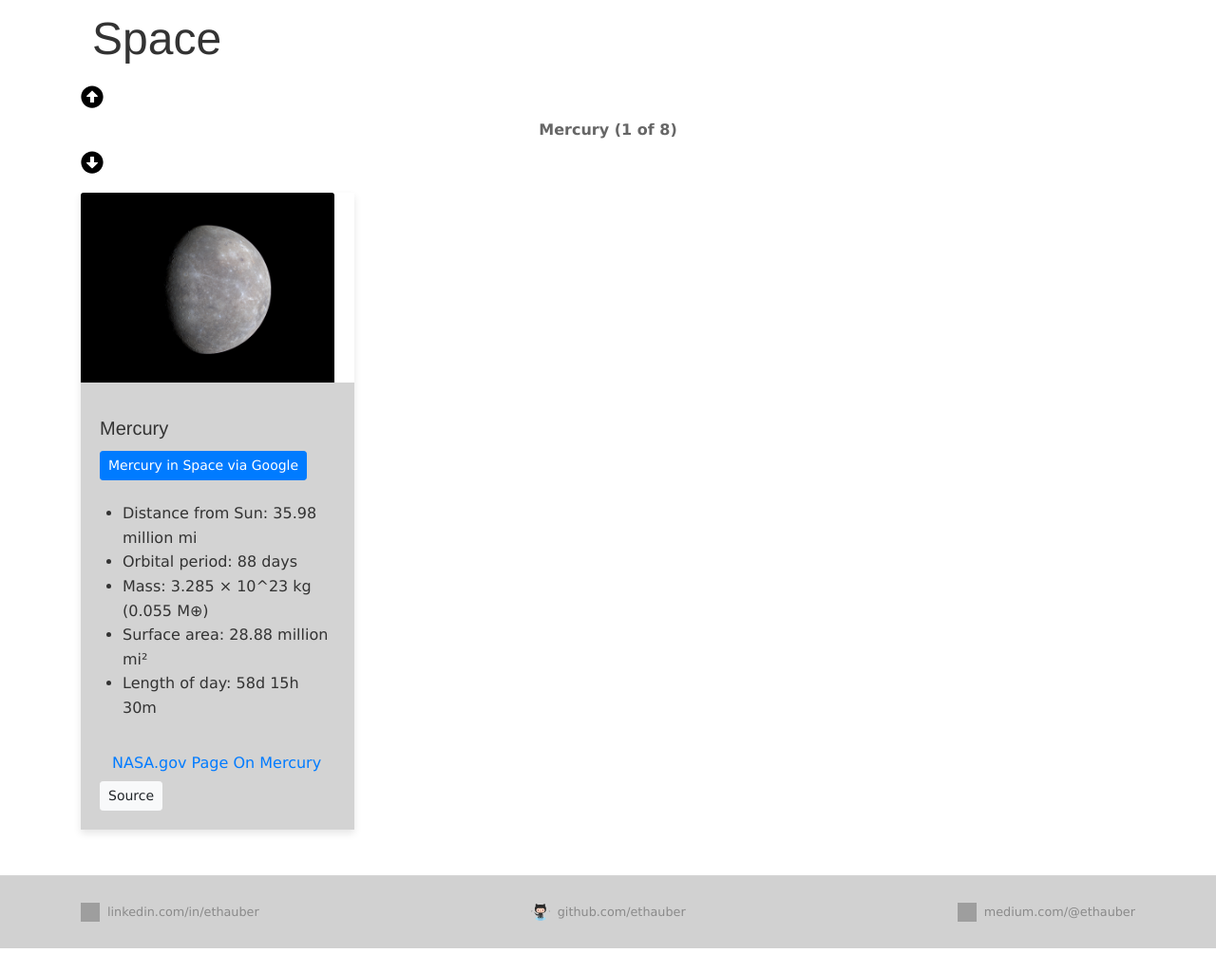
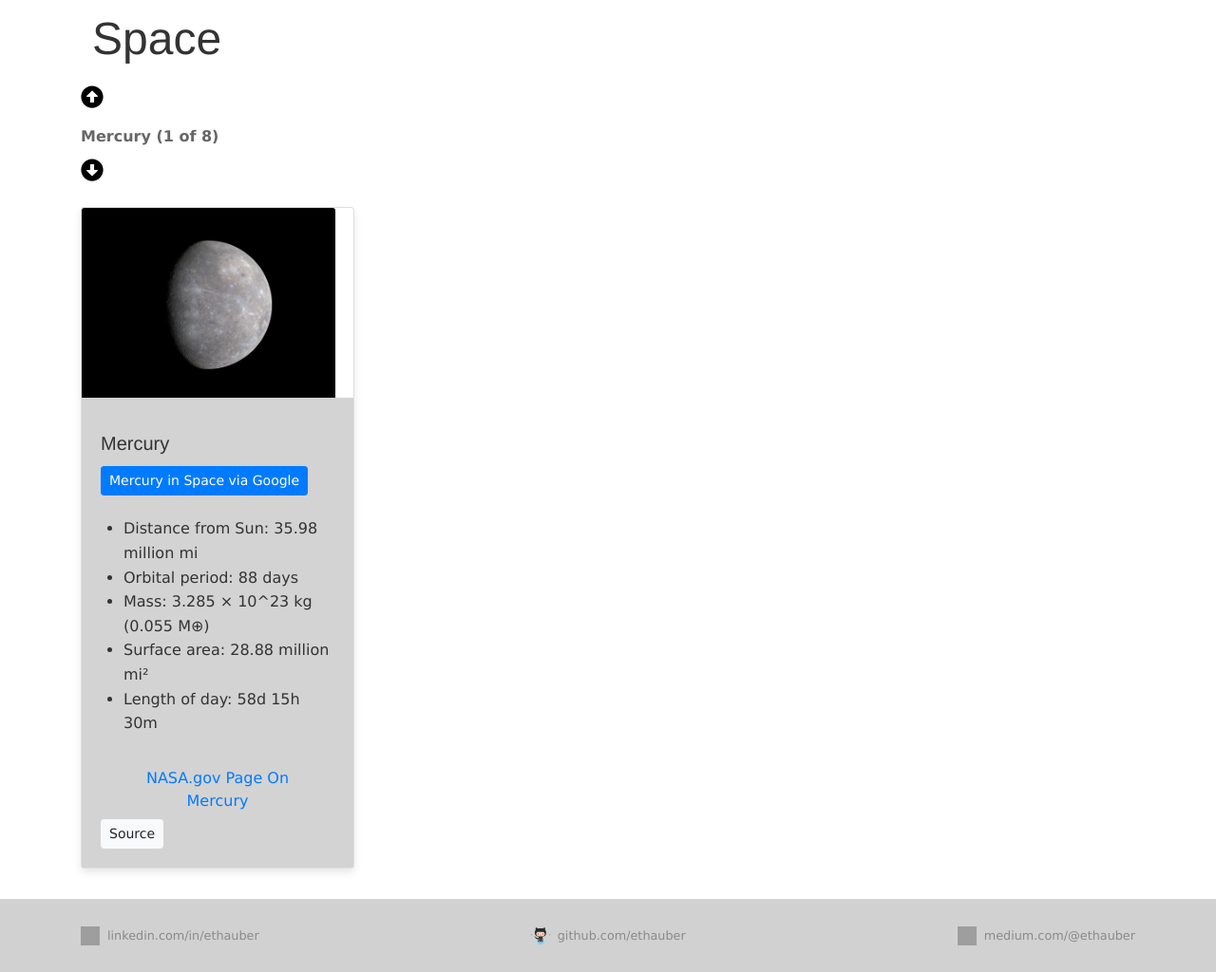
Before and after one commit to ethauber/ethauber.github.io, a Jekyll site: the page built from space/index.html, in a window 1280 px wide. Shown: the whole page at 95% size. Built offline with Jekyll 4.4.1, drawn with Linux system fonts in a browser that asks for light colours; before the commit the page ends 999 px from its top, so only the background shows below that; grey boxes are pictures that could not be loaded.

Commit message:
Update to use more of the new icons and link the websites

```diff
--- a/space/index.html
+++ b/space/index.html
@@ -5,20 +5,20 @@
 <link rel="stylesheet" href="../css/bootOverrides.css">
 <div id="planetsContainer" class="container" style="z-index: 0; position: relative;">
   <h1>Space</h1>
-  <div style="text-align: center; margin: 20px 0;">
-    <span class="d-flex justify-content-center arrow-up" style="cursor: pointer;" title="Previous Planet"></span>
+  <div style="margin: 20px 0;">
+    <span class="arrow-up" style="cursor: pointer; display: inline-block;" title="Previous Planet"></span>
     <div style="margin: 10px 0;">
       <span id="planetCounter">Planet 1 of 8</span>
     </div>
-    <span class="d-flex justify-content-center arrow-down" style="cursor: pointer;" title="Next Planet"></span>
+    <span class="arrow-down" style="cursor: pointer; display: inline-block;" title="Next Planet"></span>
   </div>
 
-  <div id="mercury" class="planet-card h-100" style="width: 18rem; top: 10px; left: 10px;">
+  <div id="mercury" class="planet-card" style="width: 18rem;">
     <a href="https://solarsystem.nasa.gov/resources/439/mercurys-subtle-colors/?category=planets_mercury" target="_blank" rel="noopener">
       <img src="../assets/439_MercurySubtleColors1200w.jpg" class="card-img-top" alt="NASA Mercury" loading="lazy">
     </a>
     <div class="card-body" style="background-color: lightgrey;">
-      <h5 class="card-title">Mercury</h5>
+      <h5 class="planet-title">Mercury</h5>
       <div class="card-text">
         <div style="margin-bottom: 10px;">
           <a href="https://www.google.com/maps/space/mercury/@0,0,11727608m/data=!3m1!1e3" target="_blank" rel="noopener"
@@ -39,7 +39,7 @@
     </div>
   </div>
 
-  <div id="venus" class="planet-card h-100" style="display: none; width: 18rem; top: 40px; left: 10px;">
+  <div id="venus" class="planet-card" style="display: none; width: 18rem;">
     <a href="https://nssdc.gsfc.nasa.gov/photo_gallery/photogallery-venus.html" target="_blank" rel="noopener">
       <img src="../assets/venusglobe.jpg" class="card-img-top" alt="NASA Venus" loading="lazy">
     </a>
@@ -64,7 +64,7 @@
     </div>
   </div>
 
-  <div id="earth" class="planet-card h-100" style="display: none; width: 18rem; top: 70px; left: 10px;">
+  <div id="earth" class="planet-card" style="display: none; width: 18rem;">
     <a href="https://www.nasa.gov/topics/earth/images/index.html" target="_blank" rel="noopener">
       <img src="../assets/westernhemisphere_geos_2019246_lrg.jpg" class="card-img-top" alt="NASA Earth" loading="lazy">
     </a>
@@ -90,7 +90,7 @@
     </div>
   </div>
 
-  <div id="mars" class="planet-card h-100" style="display: none; width: 18rem; top: 100px; left: 10px;">
+  <div id="mars" class="planet-card" style="display: none; width: 18rem;">
     <a href="https://nssdc.gsfc.nasa.gov/photo_gallery/photogallery-mars.html" target="_blank" rel="noopener">
       <img src="../assets/marsglobe1.jpg" class="card-img-top" alt="NASA Mars" loading="lazy">
     </a>
@@ -114,7 +114,7 @@
     </div>
   </div>
 
-  <div id="jupiter" class="planet-card h-100" style="display: none; width: 18rem; top: 130px; left: 10px;">
+  <div id="jupiter" class="planet-card" style="display: none; width: 18rem;">
     <a href="https://solarsystem.nasa.gov/planets/jupiter/overview/" target="_blank" rel="noopener">
       <img src="../assets/jupiterglobe.jpg" class="card-img-top" alt="NASA Jupiter" loading="lazy">
     </a>
@@ -141,7 +141,7 @@
     </div>
   </div>
 
-  <div id="saturn" class="planet-card h-100" style="display: none; width: 18rem; top: 160px; left: 10px;">
+  <div id="saturn" class="planet-card" style="display: none; width: 18rem;">
     <a href="https://solarsystem.nasa.gov/planets/saturn/overview/" target="_blank" rel="noopener">
       <img src="../assets/saturngloberesize.png" class="card-img-top" alt="NASA Saturn" loading="lazy">
     </a>
@@ -166,7 +166,7 @@
     </div>
   </div>
 
-  <div id="uranus" class="planet-card h-100" style="display: none; width: 18rem; top: 190px; left: 10px;">
+  <div id="uranus" class="planet-card" style="display: none; width: 18rem;">
     <a href="https://solarsystem.nasa.gov/planets/uranus/overview/" target="_blank" rel="noopener">
       <img src="../assets/uranusglobe.jpg" class="card-img-top" alt="NASA Uranus" loading="lazy">
     </a>
@@ -192,7 +192,7 @@
     </div>
   </div>
 
-  <div id="neptune" class="planet-card h-100" style="display: none; width: 18rem; top: 220px; left: 10px;">
+  <div id="neptune" class="planet-card" style="display: none; width: 18rem;">
     <a href="https://solarsystem.nasa.gov/planets/neptune/overview/" target="_blank" rel="noopener">
       <img src="../assets/neptuneglobe.jpg" class="card-img-top" alt="NASA Neptune" loading="lazy">
     </a>
@@ -222,6 +222,16 @@
 <style>
   .planet-card {
     transition: opacity 0.3s ease-in-out;
+    margin: 0;
+    border: 1px solid rgba(0,0,0,.125);
+    border-radius: .25rem;
+    background-color: #fff;
+  }
+
+  .planet-title {
+    margin-bottom: .75rem;
+    font-size: 1.25rem;
+    font-weight: 500;
   }
 
   .arrow-up, .arrow-down {
```
